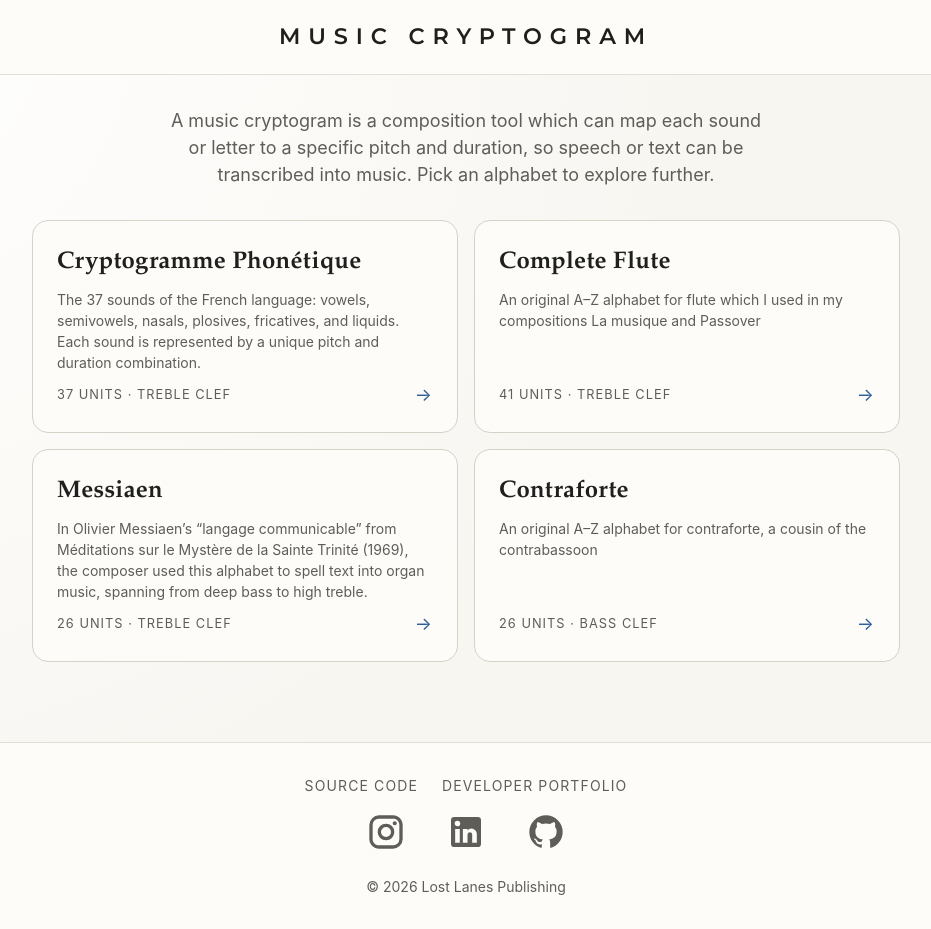
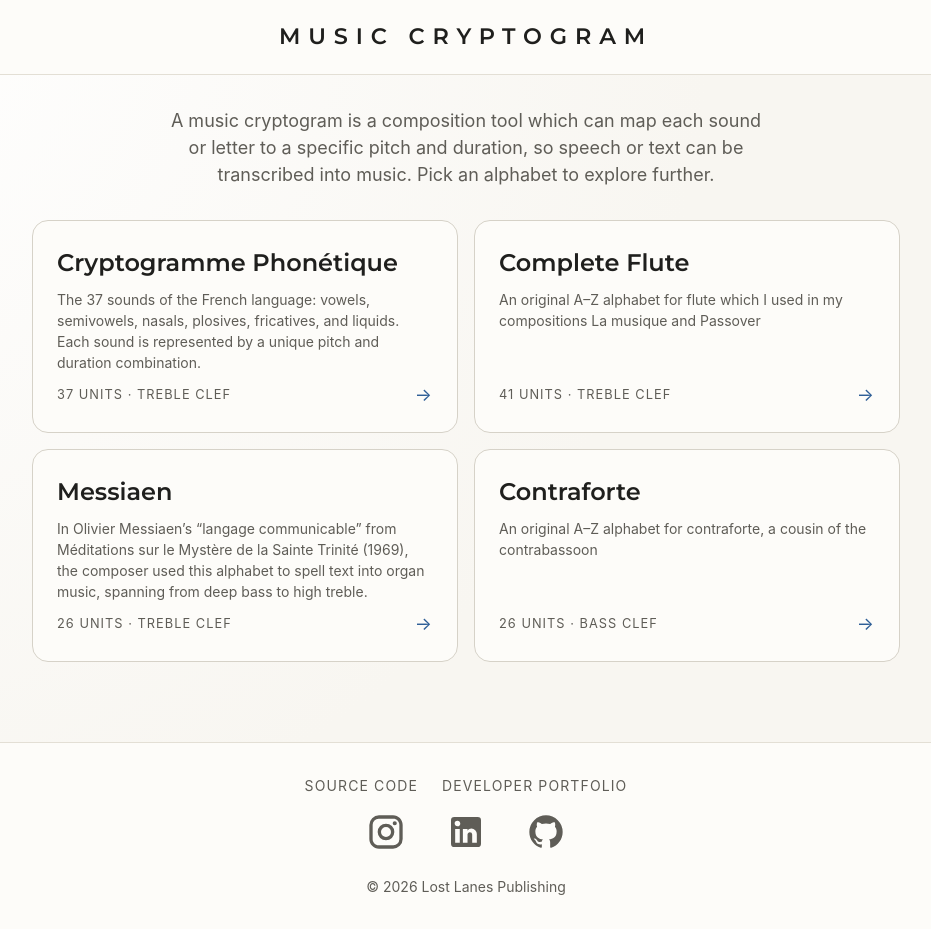
Before and after one commit to BrettEastman/sveltekit-phoneme-notes, a SvelteKit app: page / in a window 1280 px wide. Shown: the whole page, without its empty margins (174-1105 px from the left). Built offline with nearby package versions, Linux system fonts and the light colour scheme.

Commit message:
Change home page heading fonts from serif to Montserrat

```diff
--- a/src/routes/+page.svelte
+++ b/src/routes/+page.svelte
@@ -71,6 +71,9 @@
 
   .alphabet-card h2 {
     margin: 0;
+    font-family: var(--font-display);
+    font-weight: 600;
+    letter-spacing: normal;
     font-size: 1.5rem;
     color: var(--color-ink);
   }
```
